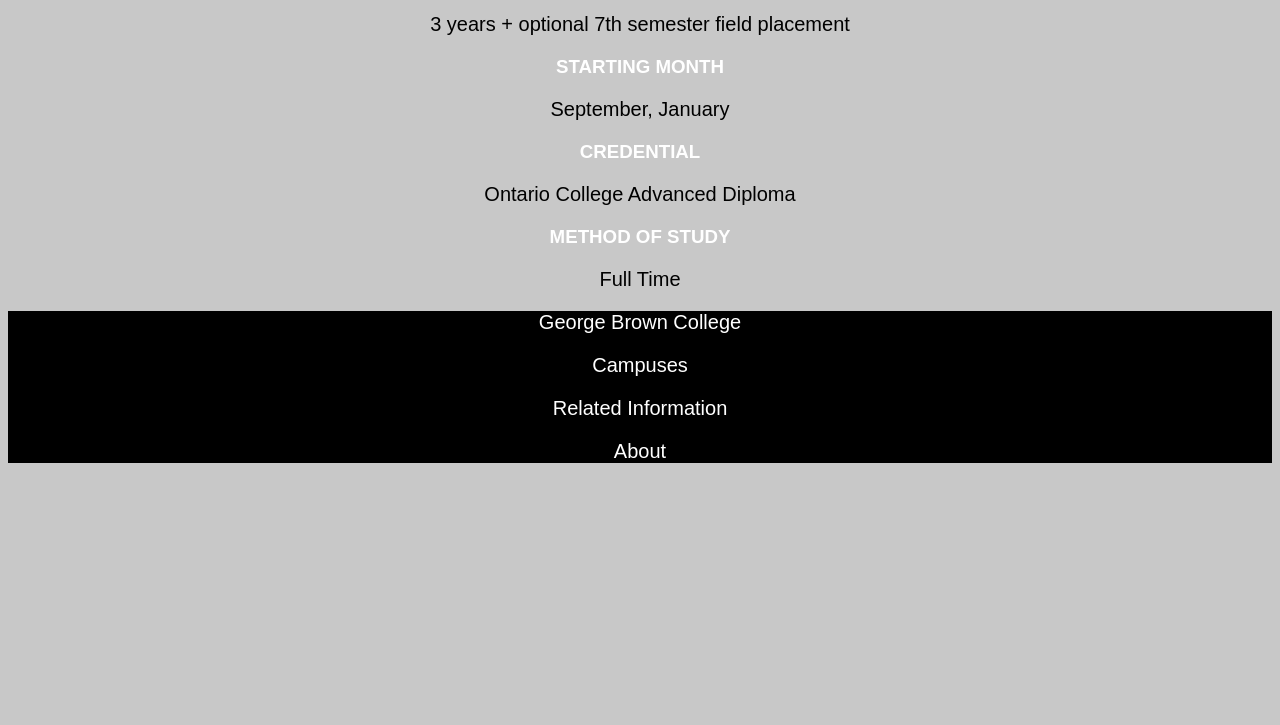
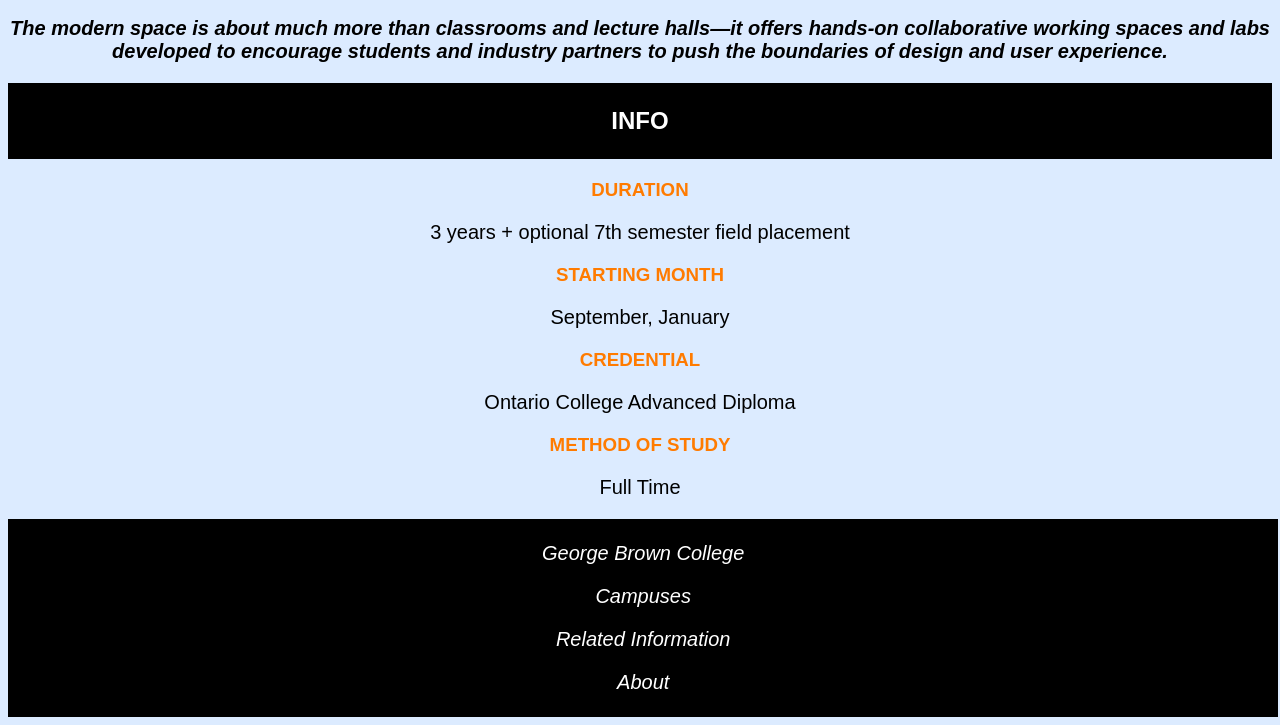
Before and after one commit to id-cb/id-cb.github.io, a plain HTML site: page index.html in a window 1280 px wide. Shown: the part 1661-2386 px from the top of the page. Before the commit the page ends 2144 px from the top, so only its background shows below. Drawn offline with Linux system fonts and the light colour scheme.

Commit message:
styling changes

```diff
--- a/css/index.css
+++ b/css/index.css
@@ -1,15 +1,18 @@
 body {
-	background-color: rgb(200, 200, 200);
+	background-color: rgb(220, 235, 255);
   }
 
   .box {
-	  background-color: rgb(200, 200, 200);
+	  background-color: rgb(220, 235, 255);
 	  text-align: center;
   }
 
-   .topnav {
-	   background-color: rgb(150, 150, 150);
+  .topnav {
+	   background-color: rgb(255, 254, 254);
+	   font-family: Arial, Helvetica, sans-serif;
+	   color: rgb(255, 255, 255);
 	   text-align: center;
+	   padding: 0.5em;
   }
 
   h1 {
@@ -20,19 +23,20 @@ body {
 
   h2 {
 	  color:rgb(255, 255, 255);
-	  background-color: rgb(150,150,150);
+	  background-color: rgb(0, 0, 0);
+	  font-family: Arial, Helvetica, sans-serif;
+	  text-align: center;
+	  padding: 1em;
+  }
+
+  h4 {
+	  color: rgb(255, 255, 255);
 	  font-family: Arial, Helvetica, sans-serif;
 	  text-align: center;
   }
 
   h3 {
-	  color: rgb(255, 255, 255);
-	  font-family: Arial, Helvetica, sans-serif;
-	  text-align: center;
-  }
-
-  h4 {
-	  color: rgb(255, 255, 255);
+	  color: rgb(255, 123, 0);
 	  font-family: Arial, Helvetica, sans-serif;
 	  text-align: center;
   }
@@ -46,10 +50,16 @@ body {
   }
 
   header {
-	  text-align: center
+	  text-align: center;
   }
 
+  .footer {
+	  text-align: center;
+	  font-family: Arial, Helvetica, sans-serif;
+	  font-style: italic;
+	  padding: 0.2em;
 
+  }
 
 
 
```
